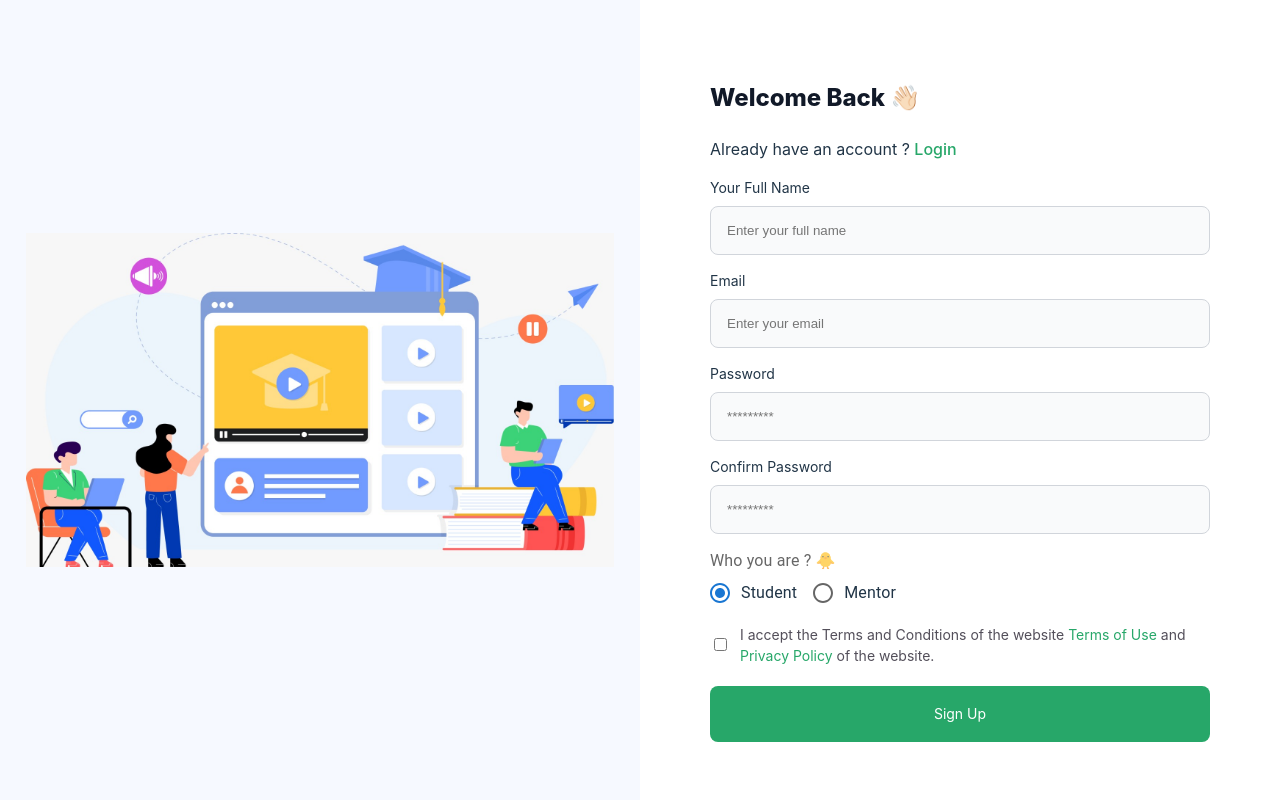
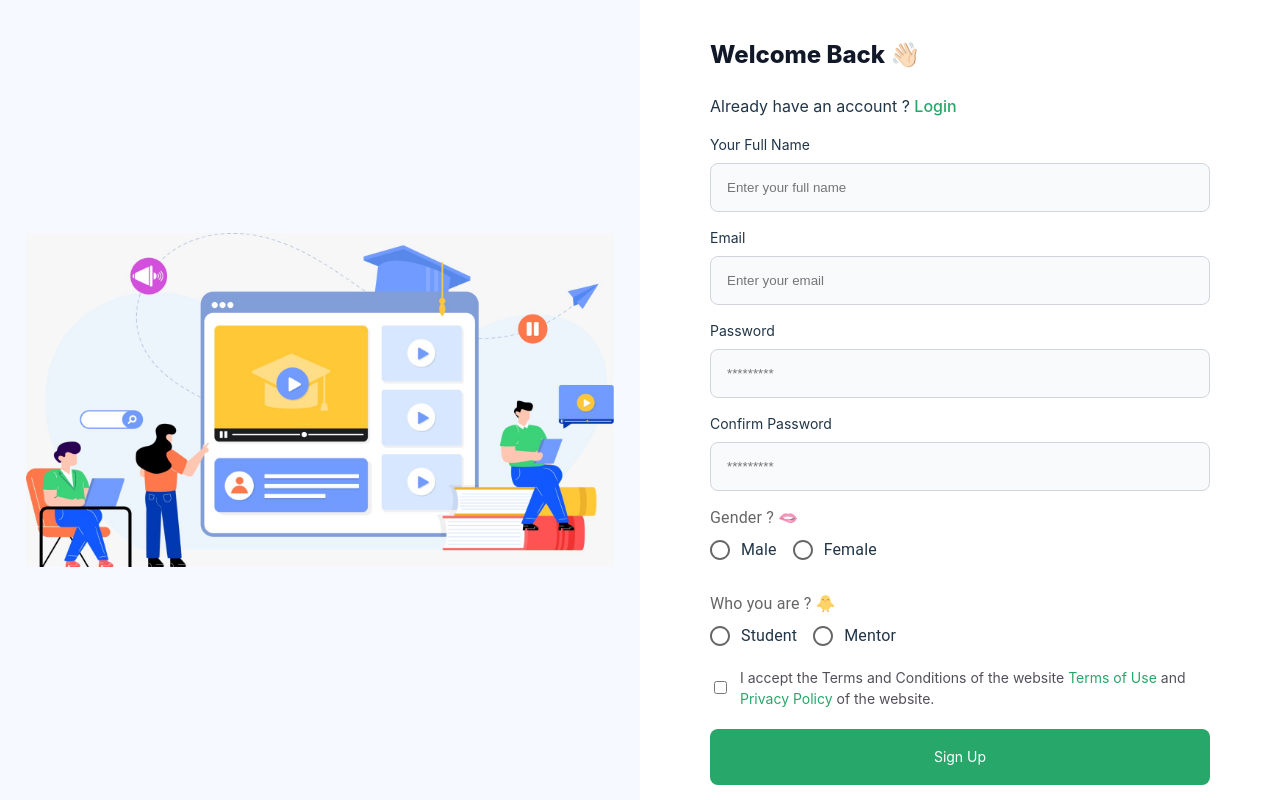
Before and after one commit to its-kayes/e-Classhub-fe, a React (Vite) app: page /sign-up in a window 1280 px wide. Built offline with nearby package versions, Linux system fonts and the light colour scheme.

Commit message:
User Sign Up Successfully !

```diff
--- a/src/elements/btn/RadioButtonsGroup.tsx
+++ b/src/elements/btn/RadioButtonsGroup.tsx
@@ -6,12 +6,19 @@ import FormLabel from "@mui/material/FormLabel";
 
 type StateSetter = (value: string) => void;
 
+type IFields = {
+  label: string;
+  value: string;
+}[];
+
 export default function RadioButtonsGroup({
   title,
   state,
+  fields,
 }: {
   title: string;
   state: StateSetter;
+  fields: IFields;
 }) {
   const handleClick = (value: string) => {
     state(value);
@@ -25,27 +32,14 @@ export default function RadioButtonsGroup({
         aria-labelledby="demo-row-radio-buttons-group-label"
         name="row-radio-buttons-group"
       >
-        <FormControlLabel
-          value="student"
-          onClick={() => handleClick("student")}
-          control={<Radio />}
-          label="Student"
-          checked
-        />
-
-        <FormControlLabel
-          value="mentor"
-          onClick={() => handleClick("mentor")}
-          control={<Radio />}
-          label="Mentor"
-        />
-        {/* <FormControlLabel value="other" control={<Radio />} label="Other" /> */}
-        {/* <FormControlLabel
-          value="disabled"
-          disabled
-          control={<Radio />}
-          label="other"
-        /> */}
+        {fields.map((item) => (
+          <FormControlLabel
+            value={item.value}
+            onClick={() => handleClick(item.value)}
+            control={<Radio />}
+            label={item.label}
+          />
+        ))}
       </RadioGroup>
     </FormControl>
   );
--- a/src/page/auth/Signup.tsx
+++ b/src/page/auth/Signup.tsx
@@ -2,9 +2,15 @@ import { Link } from "react-router-dom";
 import RadioButtonsGroup from "../../elements/btn/RadioButtonsGroup";
 import "./Style.scss";
 import { FormEvent, useState } from "react";
+import { IResponse, catchResponse } from "../../utils/catchResponse";
+import { useSignUpMutation } from "../../store/service/userApi";
+import toast from "react-hot-toast";
 
 export default function Signup() {
   const [type, setType] = useState<string>("student");
+  const [gender, setGender] = useState<string>("male");
+
+  const [userApi] = useSignUpMutation();
 
   const handleSubmit = async (e: FormEvent) => {
     e.preventDefault();
@@ -18,17 +24,46 @@ export default function Signup() {
       form.querySelector("#confirm-password") as HTMLInputElement
     )?.value;
 
-    console.log(password, email, confirmPassword, name, type);
+    if (password !== confirmPassword) {
+      return toast.error("Confirm Password does not match!");
+    }
 
-    // const result = await userApi({
-    //   email,
-    //   password,
-    // });
+    // return console.log(password, email, confirmPassword, name, type, gender);
 
-    // catchResponse(result as IResponse);
+    const result = await userApi({
+      password,
+      email,
+      name,
+      type,
+      gender,
+    });
 
-    return;
+    catchResponse(result as IResponse);
+
+    return form.reset();
   };
+
+  const whoWeAreFields = [
+    {
+      label: "Student",
+      value: "student",
+    },
+    {
+      label: "Mentor",
+      value: "mentor",
+    },
+  ];
+
+  const genderFields = [
+    {
+      label: "Male",
+      value: "male",
+    },
+    {
+      label: "Female",
+      value: "female",
+    },
+  ];
   // setType("student")
   return (
     <section className="login-section">
@@ -94,7 +129,27 @@ export default function Signup() {
               />
             </div>
 
-            <RadioButtonsGroup title="Who you are ? 🐥" state={setType} />
+            <div>
+              <RadioButtonsGroup
+                title="Gender ? 🫦"
+                state={setGender}
+                fields={genderFields}
+              />
+            </div>
+
+            <br
+              style={{
+                paddingTop: "5px",
+              }}
+            />
+
+            <div>
+              <RadioButtonsGroup
+                title="Who you are ? 🐥"
+                state={setType}
+                fields={whoWeAreFields}
+              />
+            </div>
 
             <div className="login-feature-box">
               <div className="remember-me-box">
--- a/src/store/service/userApi.ts
+++ b/src/store/service/userApi.ts
@@ -28,4 +28,4 @@ const userApi = baseApi.injectEndpoints({
   overrideExisting: false,
 });
 
-export const { useSingInMutation } = userApi;
+export const { useSingInMutation, useSignUpMutation } = userApi;
```
